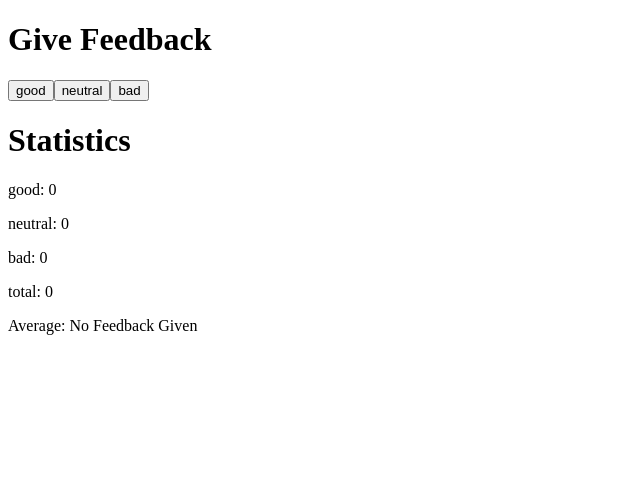
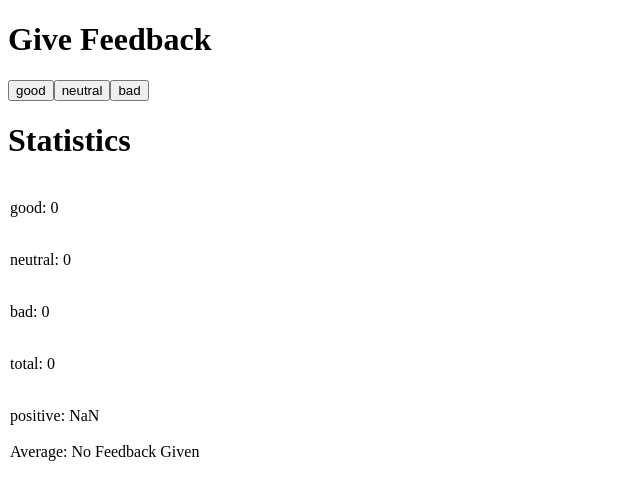
Before and after one commit to krbrennan/helsinki_fullstack, a React (Create React App) app in the folder part1/uni-cafe/: page / in a window 1280 px wide. Shown: the top 500 px of the page, without its empty margins (0-640 px from the left). Built offline with nearby package versions, Linux system fonts and the light colour scheme.

Commit message:
uniCafe step6

```diff
--- a/part1/uni-cafe/src/App.js
+++ b/part1/uni-cafe/src/App.js
@@ -20,11 +20,16 @@ const Statistics = (props) => {
   return (
     <div>
       <h1>Statistics</h1>
-        <Statistic text="good" value={props.good} />
-        <Statistic text="neutral" value={props.neutral} />
-        <Statistic text="bad" value={props.bad} />
-        <Statistic text="total" value={props.total} />
-      <p>Average: { props.total ? ((props.good / props.total) * 100) + "%" : "No Feedback Given" } </p>
+      <table>
+
+        <tr><Statistic text="good" value={props.good} /> </tr>
+        <tr><Statistic text="neutral" value={props.neutral} /></tr>
+        <tr><Statistic text="bad" value={props.bad} /> </tr>
+        <tr><Statistic text="total" value={props.total} /> </tr>
+        <tr><Statistic text="positive" value={ (props.good / props.total) * 100} /> </tr>
+        <tr>Average: { props.total ? (((Math.abs(props.good - props.bad)) / props.total) * 100) + "%" : "No Feedback Given" } </tr>
+
+      </table>
     </div>
   )
 }
```
